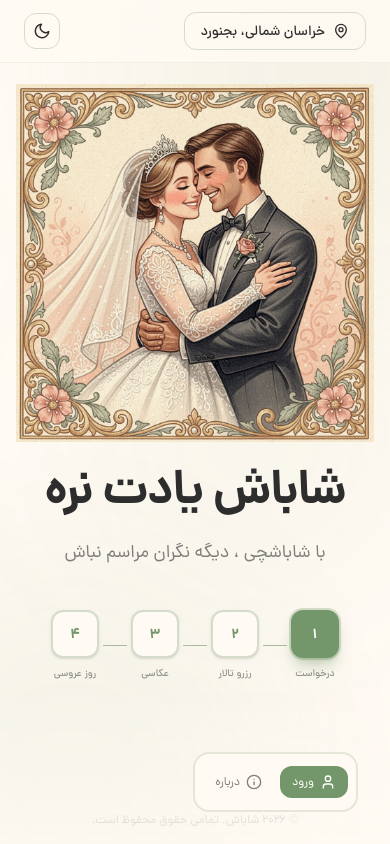
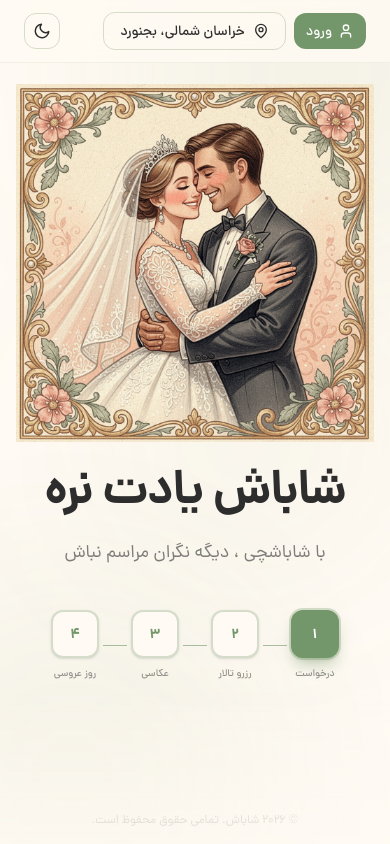
Before and after one commit to uixreza/Shabash, a Next.js app: page / in a window 390 px wide. Built offline with nearby package versions, Linux system fonts and the light colour scheme.

Commit message:
landing got redesigned

```diff
--- a/app/(landing)/page.tsx
+++ b/app/(landing)/page.tsx
@@ -54,7 +54,9 @@ export default function Home() {
 
       <div className="fixed bottom-0 left-0 right-0 z-20 h-40 bg-gradient-to-b from-transparent to-background/70 md:hidden" />
 
-      <Navbar />
+      <div className="hidden md:block">
+        <Navbar />
+      </div>
 
       {/* Copyright */}
       <footer className="fixed bottom-4 mx-auto z-10 text-xs text-foreground/30">
--- a/components/Header.tsx
+++ b/components/Header.tsx
@@ -3,10 +3,12 @@
 import { useState } from "react";
 import { useTheme } from "@/components/Wrapper";
 import statesCities from "@/data/states-cities.json";
+import AuthModal from "./AuthModal";
 
 export default function Header() {
   const { theme, setTheme } = useTheme();
   const [open, setOpen] = useState(false);
+  const [authOpen, setAuthOpen] = useState(false);
   const [selectedState, setSelectedState] = useState<string | null>(
     "خراسان شمالی",
   );
@@ -34,7 +36,19 @@ export default function Header() {
 
   return (
     <header className="fixed top-0 left-0 right-0 z-50 flex items-center justify-between border-b border-primary/10 bg-background/80 px-6 py-3 backdrop-blur-md">
-      <div className="relative">
+      <div className="flex items-center gap-2">
+        <AuthModal open={authOpen} onClose={() => setAuthOpen(false)} />
+        <button
+          onClick={() => setAuthOpen(true)}
+          className="flex items-center gap-1.5 rounded-xl bg-primary px-3 py-2 text-sm font-medium text-white transition-all hover:bg-primary/90 active:scale-95 md:hidden"
+        >
+          <svg xmlns="http://www.w3.org/2000/svg" width="16" height="16" viewBox="0 0 24 24" fill="none" stroke="currentColor" strokeWidth="2" strokeLinecap="round" strokeLinejoin="round">
+            <path d="M19 21v-2a4 4 0 0 0-4-4H9a4 4 0 0 0-4 4v2" />
+            <circle cx="12" cy="7" r="4" />
+          </svg>
+          ورود
+        </button>
+        <div className="relative">
           <button
             onClick={() => setOpen((prev) => !prev)}
             className="flex items-center gap-2 rounded-xl border border-primary/30 px-4 py-2 text-sm font-medium text-foreground transition-all hover:bg-primary/10 hover:border-primary/50 active:scale-95">
@@ -107,6 +121,7 @@ export default function Header() {
           </>
         )}
       </div>
+      </div>
 
       <button
         onClick={() => setTheme(theme === "dark" ? "light" : "dark")}
```
